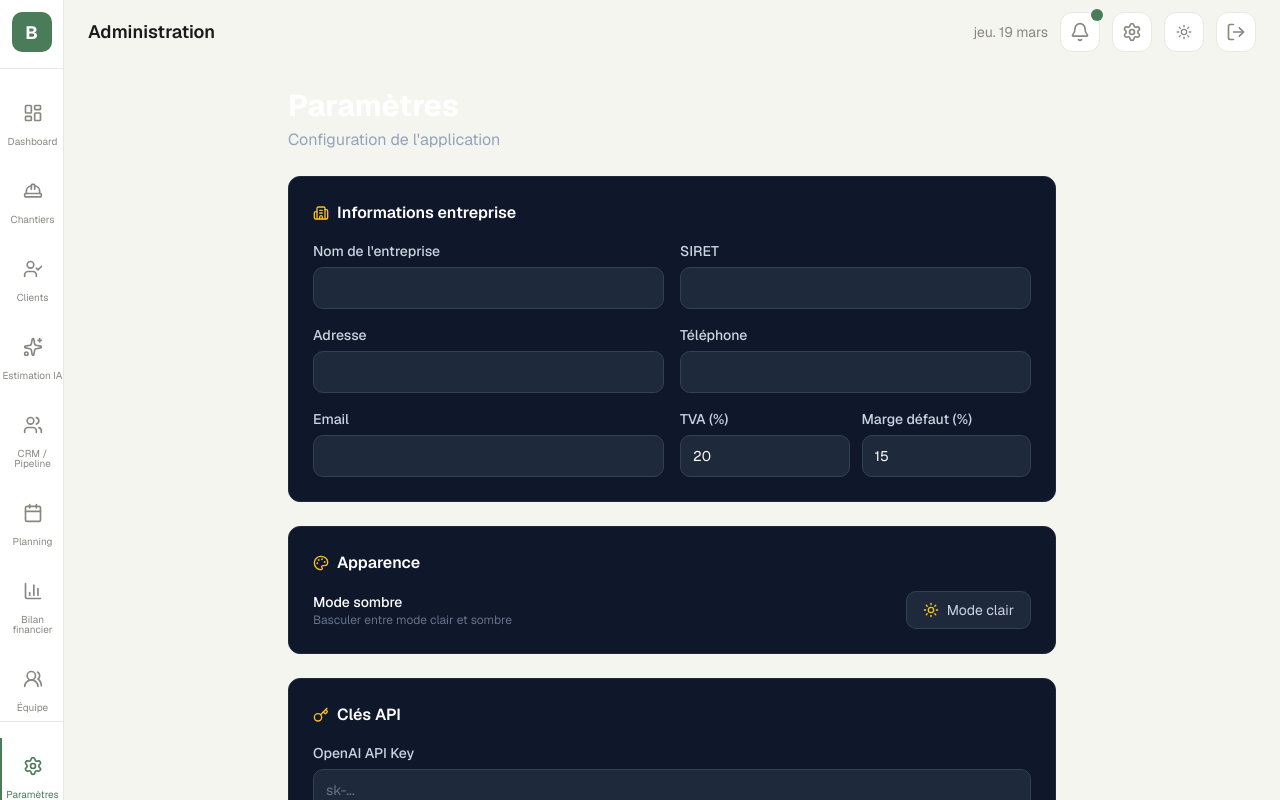
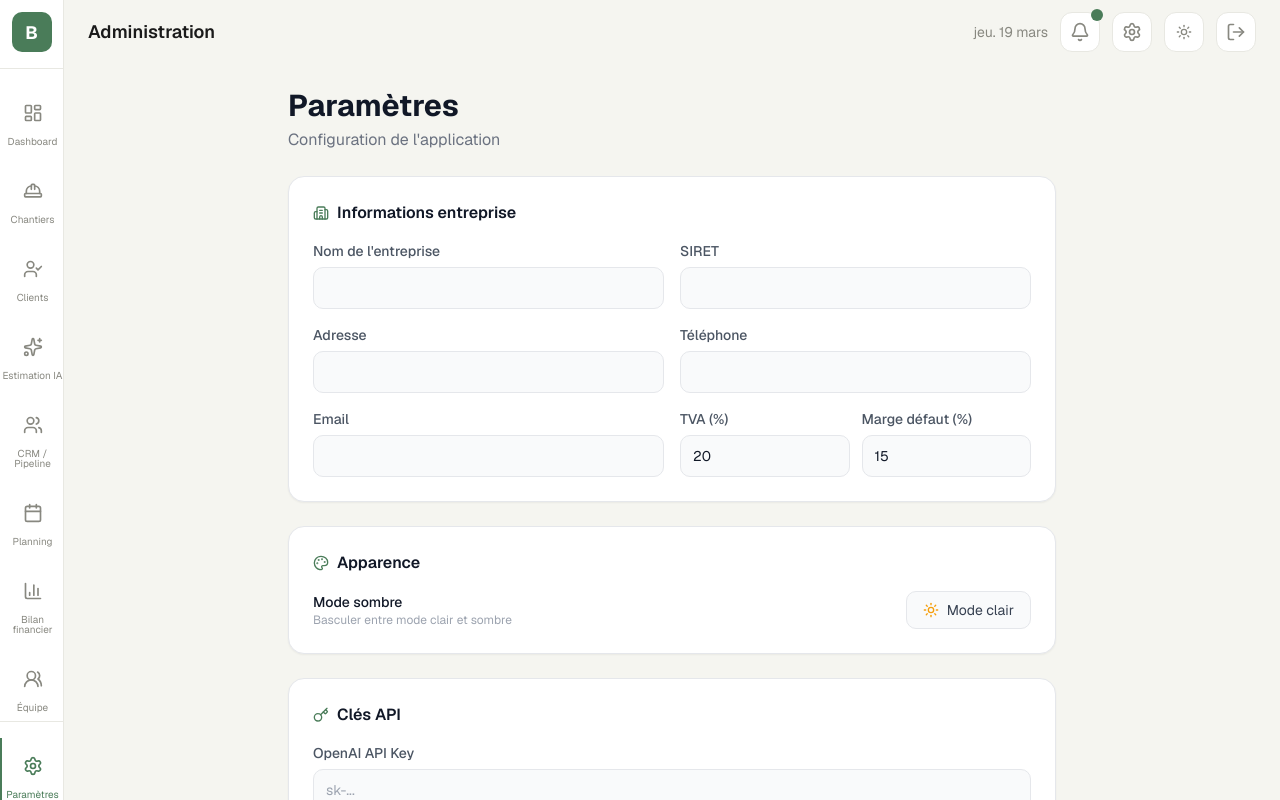
Before and after one commit to quentiindakar-lab/garage-app, a Next.js app: page /admin/parametres in a window 1280 px wide. Built offline with nearby package versions, Linux system fonts and the light colour scheme; no server answers; the database is empty.

Commit message:
light theme for parametres page
Made-with: Cursor

```diff
--- a/app/(admin)/admin/parametres/page.tsx
+++ b/app/(admin)/admin/parametres/page.tsx
@@ -92,8 +92,8 @@ export default function ParametresPage() {
   return (
     <div className="max-w-3xl mx-auto space-y-6">
       <div>
-        <h1 className="text-3xl font-bold text-white">Paramètres</h1>
-        <p className="text-slate-400 mt-1">Configuration de l&apos;application</p>
+        <h1 className="text-3xl font-bold text-gray-900">Paramètres</h1>
+        <p className="text-gray-500 mt-1">Configuration de l&apos;application</p>
       </div>
 
       {/* Entreprise */}
@@ -115,12 +115,12 @@ export default function ParametresPage() {
       <Section icon={Palette} title="Apparence">
         <div className="flex items-center justify-between">
           <div>
-            <p className="text-sm font-medium text-white">Mode {theme === "dark" ? "sombre" : "clair"}</p>
-            <p className="text-xs text-slate-500">Basculer entre mode clair et sombre</p>
+            <p className="text-sm font-medium text-gray-900">Mode {theme === "dark" ? "sombre" : "clair"}</p>
+            <p className="text-xs text-gray-400">Basculer entre mode clair et sombre</p>
           </div>
           <button onClick={toggleTheme}
-            className="flex items-center gap-2 px-4 py-2 rounded-lg border border-slate-700 bg-slate-800 text-sm text-slate-300 hover:text-white transition-colors">
-            {theme === "dark" ? <Sun className="h-4 w-4 text-amber-400" /> : <Moon className="h-4 w-4" />}
+            className="flex items-center gap-2 px-4 py-2 rounded-lg border border-gray-200 bg-gray-50 text-sm text-gray-700 hover:bg-gray-100 transition-colors">
+            {theme === "dark" ? <Sun className="h-4 w-4 text-[#f59e0b]" /> : <Moon className="h-4 w-4" />}
             {theme === "dark" ? "Mode clair" : "Mode sombre"}
           </button>
         </div>
@@ -146,7 +146,7 @@ export default function ParametresPage() {
 
       <div className="flex items-center gap-3">
         <button onClick={handleSave} disabled={saving}
-          className="flex-1 flex items-center justify-center gap-2 bg-amber-500 hover:bg-amber-600 disabled:bg-slate-700 text-slate-900 disabled:text-slate-500 font-semibold py-3 rounded-lg transition-colors">
+          className="flex-1 flex items-center justify-center gap-2 bg-[#f59e0b] hover:bg-[#e8960a] disabled:bg-gray-200 text-black disabled:text-gray-400 font-semibold py-3 rounded-lg transition-colors">
           {saving ? <Loader2 className="h-4 w-4 animate-spin" /> : saved ? <CheckCircle2 className="h-4 w-4" /> : <Save className="h-4 w-4" />}
           {saving ? "Enregistrement..." : saved ? "Enregistré !" : "Enregistrer les paramètres"}
         </button>
@@ -157,9 +157,9 @@ export default function ParametresPage() {
 
 function Section({ icon: Icon, title, children }: { icon: typeof Building2; title: string; children: React.ReactNode }) {
   return (
-    <div className="rounded-xl border border-slate-800 bg-slate-900 p-6 space-y-4">
-      <h2 className="text-base font-semibold text-white flex items-center gap-2">
-        <Icon className="h-4 w-4 text-amber-400" /> {title}
+    <div className="rounded-2xl border border-gray-200 bg-white p-6 space-y-4 shadow-sm">
+      <h2 className="text-base font-semibold text-gray-900 flex items-center gap-2">
+        <Icon className="h-4 w-4 text-[#4a7c59]" /> {title}
       </h2>
       {children}
     </div>
@@ -169,9 +169,9 @@ function Section({ icon: Icon, title, children }: { icon: typeof Building2; titl
 function Field({ label, value, onChange, placeholder, type = "text" }: { label: string; value: string; onChange: (v: string) => void; placeholder?: string; type?: string }) {
   return (
     <div>
-      <label className="block text-sm font-medium text-slate-300 mb-1.5">{label}</label>
+      <label className="block text-sm font-medium text-gray-600 mb-1.5">{label}</label>
       <input type={type} value={value} onChange={(e) => onChange(e.target.value)} placeholder={placeholder}
-        className="w-full rounded-lg border border-slate-700 bg-slate-800 px-3 py-2.5 text-sm text-white placeholder-slate-500 focus:outline-none focus:ring-2 focus:ring-amber-500/50" />
+        className="w-full rounded-lg border border-gray-200 bg-gray-50 px-3 py-2.5 text-sm text-gray-900 placeholder-gray-400 focus:outline-none focus:ring-2 focus:ring-[#4a7c59]/30" />
     </div>
   );
 }
```
